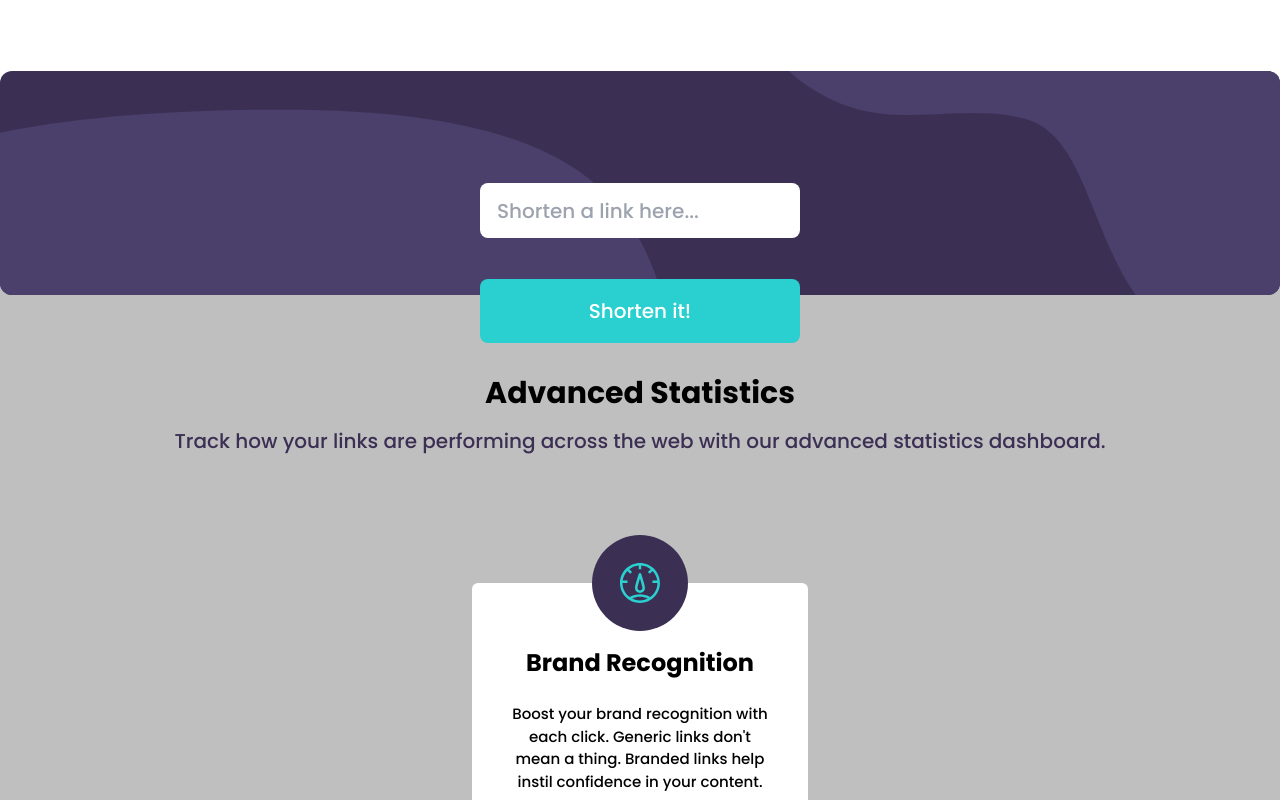
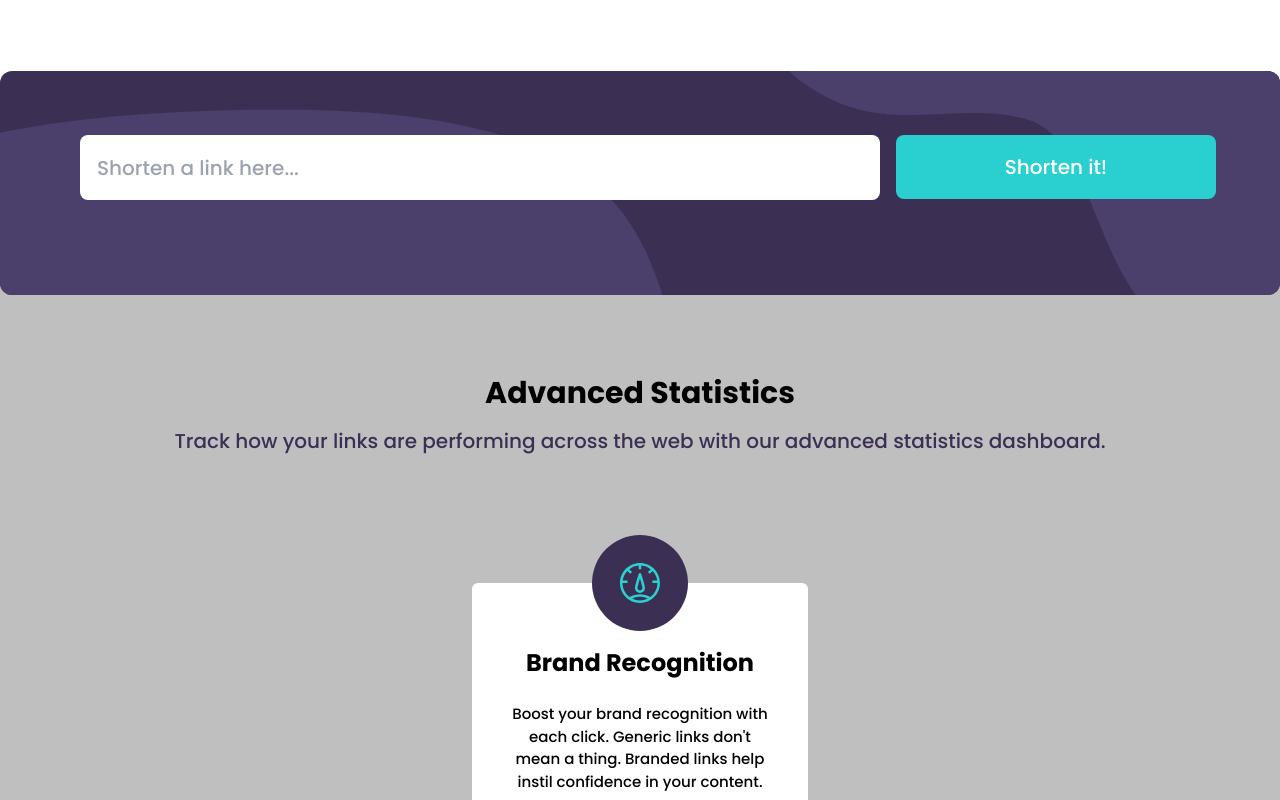
Before and after one commit to Kennetor/url-shortener, a React (Vite) app: page / in a window 1280 px wide. Shown: the part 800-1600 px from the top of the page. Built offline with nearby package versions, Linux system fonts and the light colour scheme.

Commit message:
desktop input short css fix

```diff
--- a/src/component/linkForm.jsx
+++ b/src/component/linkForm.jsx
@@ -1,26 +1,6 @@
 import React, { useState } from "react";
 import inputImgMobile from "../images/bg-shorten-mobile.svg";
 import inputImgDesktop from "../images/bg-shorten-desktop.svg";
-
-const LinkItem = ({ shortUrl, url }) => {
-  return (
-    <ul className="m-auto mt bg-white w-[340px] h-44 rounded-lg translate-y-20 text-[15px] mt-10">
-      <h1 className="five text-2xl text-left mt-2 ml-6">{url}</h1>
-      <hr className="mt-6" />
-      <div className="grid">
-        <li
-          className="text-[15px] text-[#2acfcf] text-left ml-6 translate-y-2"
-          key={shortUrl}
-        >
-          {shortUrl}
-          <button className="absolute right-5 w-[300px] m-auto rounded-lg border-none py-[10px] px-20 bg-[#2acfcf] text-xl text-white mt-10 ">
-            Copy
-          </button>
-        </li>
-      </div>
-    </ul>
-  );
-};
 
 function LinkForm() {
   const [url, setUrl] = useState("");
@@ -58,30 +38,30 @@ function LinkForm() {
             className="lg:h-full rounded-tr-xl lg:rounded-b-xl hidden lg:block"
           />
           <form onSubmit={handleSubmit}>
-            <div className="absolute m-auto -translate-y-32 left-[50%] -translate-x-[50%]">
+            <div className="absolute m-auto -translate-y-32 left-[50%] -translate-x-[50%] lg:-translate-y-28">
               <input
                 type="text"
                 placeholder="Shorten a link here..."
                 value={url}
                 onChange={(e) => setUrl(e.target.value)}
-                className={`input five w-80  text-xl bg-white h-[55px] m-auto translate-y-4 ${
+                className={`input five w-80  text-xl bg-white h-[55px] lg:h-[65px] m-auto translate-y-4 lg:-translate-y-12 lg:w-[50rem] lg:-translate-x-40 ${
                   error ? "border-[#f46262] border-4" : ""
                 }`}
               />
 
               <button
                 type="submit"
-                className="five w-80 m-auto rounded-lg lg:absolute lg:right-0 lg:top-12 translate-y-16 border-none py-[18px] px-20 bg-[#2acfcf] text-xl text-white "
+                className="five w-80 m-auto rounded-lg lg:absolute lg:-right-44 lg:-top-28 translate-y-16 border-none py-[18px] px-20 bg-[#2acfcf] text-xl text-white lg:top"
               >
                 Shorten it!
               </button>
+              {error && (
+                <p className="text-[#f46262] relative text-[16px] -left-20 -top-10 lg:bottom-0 lg:-left-[31rem] lg:-top-8">
+                  Please add a link
+                </p>
+              )}
             </div>
           </form>
-          {error && (
-            <p className="text-[#f46262] absolute text-[16px] top-20">
-              Please add a link
-            </p>
-          )}
         </div>
         {!error &&
           links.map(({ shortUrl, url }) => (
@@ -91,5 +71,23 @@ function LinkForm() {
     </>
   );
 }
-
+const LinkItem = ({ shortUrl, url }) => {
+  return (
+    <ul className="m-auto mt bg-white w-[340px] h-44 rounded-lg translate-y-2 text-[15px] mt-10">
+      <h1 className="five text-2xl text-left mt-2 ml-6">{url}</h1>
+      <hr className="mt-6" />
+      <div className="grid">
+        <li
+          className="text-[15px] text-[#2acfcf] text-left ml-6 translate-y-2"
+          key={shortUrl}
+        >
+          {shortUrl}
+          <button className="absolute right-5 w-[300px] m-auto rounded-lg border-none py-[10px] px-20 bg-[#2acfcf] text-xl text-white mt-10 ">
+            Copy
+          </button>
+        </li>
+      </div>
+    </ul>
+  );
+};
 export default LinkForm;
```
